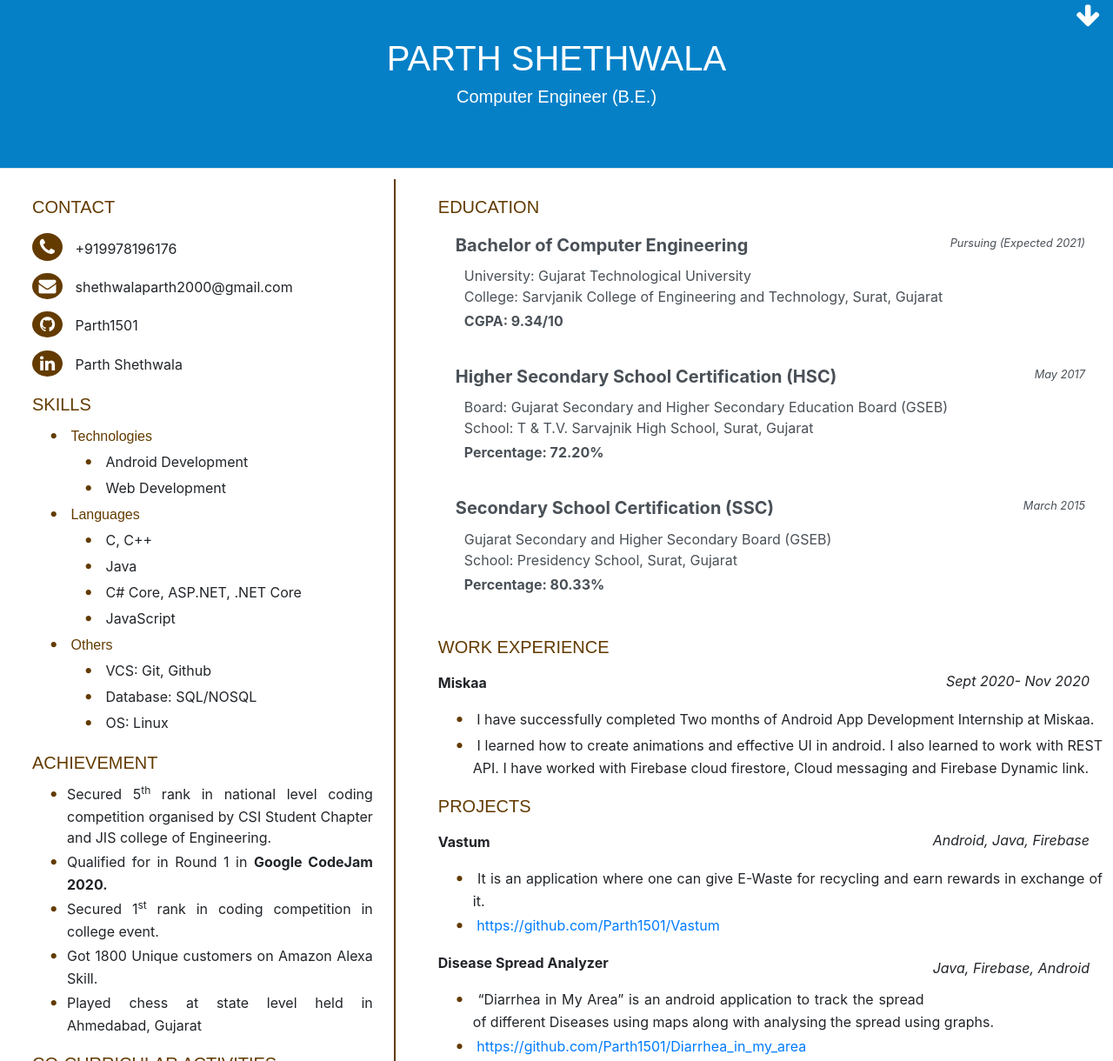
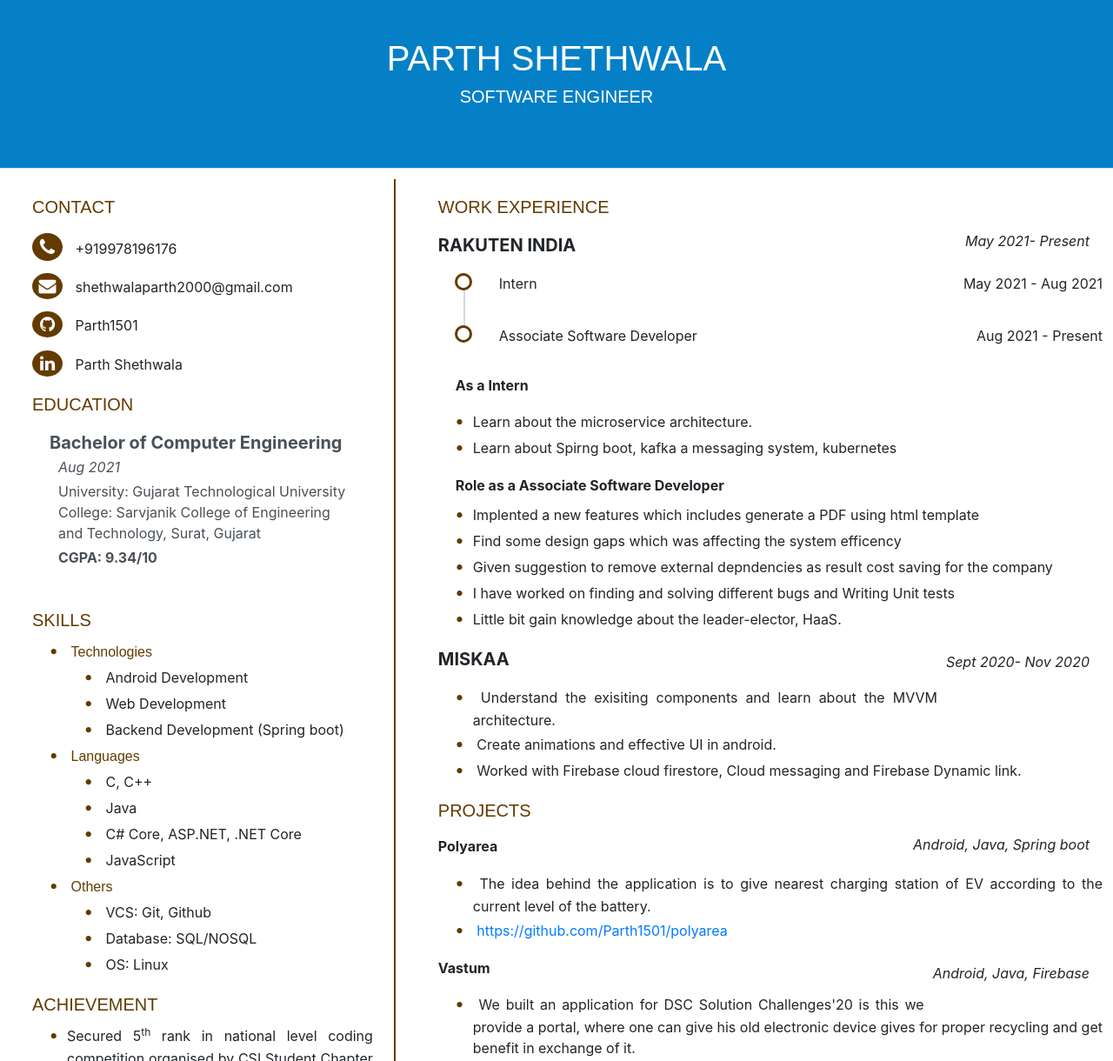
Before and after one commit to Parth1501/cv, a plain HTML site: page index.html in a window 1280 px wide. Shown: the part 7-1227 px from the top of the page at 87% size. Drawn offline with nearby package versions, Linux system fonts and the light colour scheme; a web font is replaced by a local one.

Commit message:
Rakuten changes

```diff
--- a/CSS/style.css
+++ b/CSS/style.css
@@ -37,7 +37,7 @@
 
 .vl {
     border-left: 2px solid #633b00;
-    height: 1500px;
+    height: 1400px;
     float: right;
 }
 
@@ -83,3 +83,36 @@ ul li::before {
 li{
     text-align: justify;
 }
+ul.timeline {
+    list-style-type: none;
+    position: relative;
+}
+
+ul.timeline:before {
+    content: ' ';
+    background: #d4d9df;
+    display: inline-block;
+    position: absolute;
+    left: 29px;
+    width: 2px;
+    height: 75%;
+    z-index: 400;
+}
+
+ul.timeline>li {
+    margin: 20px 0;
+    padding-left: 20px;
+}
+
+ul.timeline>li:before {
+    content: ' ';
+    background: white;
+    display: inline-block;
+    position: absolute;
+    border-radius: 50%;
+    border: 3px solid #633b00;
+    left: 39.5px;
+    width: 20px;
+    height: 20px;
+    z-index: 400;
+}
--- a/index.html
+++ b/index.html
@@ -17,12 +17,10 @@
 <body>
     <div class="top">
 
-        <a href="Resume.pdf" target="_blank">
-            <i class="fa fa-arrow-down" aria-hidden="true" style="font-size: 30px;float: right;color:white;margin-top:10px;margin-right: 15px;"></i>
-        </a>
+
         <div class="name">
             <h1 class=" font-heading ">PARTH SHETHWALA</h1>
-            <h5 class="font-heading ">Computer Engineer (B.E.)</h5>
+            <h5 class="font-heading ">SOFTWARE ENGINEER</h5>
         </div>
     </div>
 
@@ -44,7 +42,23 @@
                         <i class="icon fa fa-linkedin" aria-hidden="true" style="font-size: 20px;margin-top:15px"></i>
                         <a href="https://linkedin.com/in/parth-shethwala-8b007515a/" style="color:inherit;margin-left: 10px;">Parth Shethwala</a>
                     </div>
+                    <div class="margins">
+                        <h5 class="font">EDUCATION</h5>
+                        <div class="list-group ">
+                            <a class="list-group-item list-group-item-action flex-column align-items-start " target="_blank " style="border: none;pointer-events: none;cursor: default; ">
+                                <div class="d-flex w-100 justify-content-between ">
+                                    <h5 class="mb-1 "><strong>Bachelor of Computer Engineering</strong></h5>
 
+                                </div>
+
+                                <p class="mb-1 "><i>Aug 2021</i></p>
+                                <p class="mb-1 ">University: Gujarat Technological University<br> College: Sarvjanik College of Engineering and Technology, Surat, Gujarat
+                                <br>
+                                <p class="gitlink "> <b> CGPA: 9.34/10</b></p>
+                            </a>
+
+                        </div>
+                    </div>
 
                     <div class="margins ">
                         <h5 class="font ">SKILLS</h5>
@@ -57,6 +71,9 @@
                                     </li>
                                     <li>
                                         Web Development
+                                    </li>
+                                    <li>
+                                        Backend Development (Spring boot)
                                     </li>
                                 </ul>
                             </li>
@@ -101,10 +118,8 @@
 
                         <ul>
                             <li>Secured 5<sup>th</sup> rank in national level coding competition organised by CSI Student Chapter and JIS college of Engineering.</li>
-                            <li>Qualified for in Round 1 in <b>Google CodeJam 2020.</b></li>
-                            <li>Secured 1<sup>st</sup> rank in coding competition in college event.</li>
                             <li>Got 1800 Unique customers on Amazon Alexa Skill.</li>
-                            <li>Played chess at state level held in Ahmedabad, Gujarat</li>
+
                         </ul>
                     </div>
 
@@ -126,6 +141,7 @@
 
 
 
+
                 </div>
             </td>
 
@@ -135,71 +151,69 @@
 
             <td width="65% ">
 
-                <div class="margins">
-                    <h5 class="font">EDUCATION</h5>
-                    <div class="list-group ">
-                        <a class="list-group-item list-group-item-action flex-column align-items-start " target="_blank " style="border: none;pointer-events: none;cursor: default; ">
-                            <div class="d-flex w-100 justify-content-between ">
-                                <h5 class="mb-1 "><strong>Bachelor of Computer Engineering</strong></h5>
-                                <p class="small"> <i> Pursuing (Expected 2021) </i></small>
-                            </div>
-
-                            <p class="mb-1 ">University: Gujarat Technological University<br> College: Sarvjanik College of Engineering and Technology, Surat, Gujarat
-                            </p>
-                            <br>
-                            <p class="gitlink "> <b> CGPA: 9.34/10</b></p>
-                        </a>
-                        <a class="list-group-item list-group-item-action flex-column align-items-start " style="border: none;pointer-events: none;cursor: default; ">
-                            <div class="d-flex w-100 justify-content-between ">
-                                <h5 class="mb-1 "> <b> Higher Secondary School Certification (HSC)</b> </h5>
-                                <p class="small"> <i> May 2017</i></p>
-                            </div>
-
-                            <p class="mb-1 ">Board: Gujarat Secondary and Higher Secondary Education Board (GSEB) <br> School: T & T.V. Sarvajnik High School, Surat, Gujarat
-                            </p>
-                            <br>
-                            <p class="gitlink "> <b> Percentage: 72.20% </b></p>
-                        </a>
-                        <a class="list-group-item list-group-item-action flex-column align-items-start " style="border: none;pointer-events: none;cursor: default; ">
-                            <div class="d-flex w-100 justify-content-between ">
-                                <h5 class="mb-1 "> <b> Secondary School Certification (SSC) </b></h5>
-                                <p class="small"> <i> March 2015</i></p>
-                            </div>
-
-                            <p class="mb-1 "> Gujarat Secondary and Higher Secondary Board (GSEB)
-                                <br> School: Presidency School, Surat, Gujarat
-                            </p>
-                            <br>
-                            <p class="gitlink "> <b> Percentage: 80.33%</b></p>
-                        </a>
-
-
-                    </div>
-                </div>
-
                 <div class="margins ">
                     <h5 class="font ">WORK EXPERIENCE</h5>
+                    <p style="float: right; margin-top:7px;margin-right:15px "><i>May 2021- Present</i></p>
+                    <h5 style="margin-top: 20px; text-transform: uppercase;"> <b>Rakuten India</b></h5>
+                    <ul class="timeline">
+                        <li>
+                            <p>Intern</p>
+                            <p class="float-right" style="margin-top: -10;">May 2021 - Aug 2021</p>
+
+                        </li>
+                        <li>
+                            <p>Associate Software Developer
+                            </p>
+                            <p class="float-right">Aug 2021 - Present</p>
+                        </li>
+                    </ul>
+                    <h6 style="margin-top: 20px;margin-left: 20px;"> <b>As a Intern</b></h6>
+                    <ul>
+                        <li style="margin-top:16px">Learn about the microservice architecture.</li>
+                        <li>Learn about Spirng boot, kafka a messaging system, kubernetes</li>
+                    </ul>
+                    <h6 style="margin-top: 20px;margin-left: 20px;"> <b>Role as a Associate Software Developer</b></h6>
+                    <ul>
+                        <li>Implented a new features which includes generate a PDF using html template</li>
+                        <li>Find some design gaps which was affecting the system efficency</li>
+                        <li>Given suggestion to remove external depndencies as result cost saving for the company</li>
+                        <li>I have worked on finding and solving different bugs and Writing Unit tests</li>
+                        <li>Little bit gain knowledge about the leader-elector, HaaS.</li>
+                    </ul>
+
                     <p style="float: right; margin-top:7px;margin-right:15px "><i>Sept 2020- Nov 2020</i></p>
-                    <h6 style="margin-top: 20px;"> <b>Miskaa</b></h6>
+                    <h5 style="margin-top: 20px; text-transform: uppercase;"> <b>Miskaa</b></h5>
                     <ul>
                         <li style="margin-top:16px">
-                            I have successfully completed Two months of Android App Development Internship at Miskaa.</li>
+                            Understand the exisiting components and learn about the MVVM architecture.
                         <li>
-                            I learned how to create animations and effective UI in android. I also learned to work with REST API. I have worked with Firebase cloud firestore, Cloud messaging and Firebase Dynamic link.
+                            Create animations and effective UI in android.
+                        </li>
+                        <li>
+                            Worked with Firebase cloud firestore, Cloud messaging and Firebase Dynamic link.
                         </li>
 
                     </ul>
-
                 </div>
 
 
                 <div class="margins ">
                     <h5 class="font ">PROJECTS</h5>
+                    <p style="float: right; margin-top:7px;margin-right:15px "><i>Android, Java, Spring boot</i></p>
+                    <h6 style="margin-top: 20px;"> <b>Polyarea</b></h6>
+                    <ul>
+                        <li style="margin-top:16px">
+                            The idea behind the application is to give nearest charging station of EV according to the current level of the battery.
+                        </li>
+                        <li>
+                            <a href="https://github.com/Parth1501/polyarea">https://github.com/Parth1501/polyarea</a>
+                        </li>
+                    </ul>
                     <p style="float: right; margin-top:7px;margin-right:15px "><i>Android, Java, Firebase</i></p>
                     <h6 style="margin-top: 20px;"> <b> Vastum</b></h6>
                     <ul>
                         <li style="margin-top:16px">
-                            It is an application where one can give E-Waste for recycling and earn rewards in exchange of it.
+                            We built an application for DSC Solution Challenges'20 is this we provide a portal, where one can give his old electronic device gives for proper recycling and get benefit in exchange of it.
                         </li>
 
                         <li>
@@ -209,8 +223,7 @@
                     <p style="float: right; margin-top:7px;margin-right:15px "><i>Java, Firebase, Android</i></p>
                     <h6 style="margin-top: 20px;"> <b>Disease Spread Analyzer</b></h6>
                     <ul>
-                        <li style="margin-top:16px">
-                        “Diarrhea in My Area” is an android application to track the spread of different Diseases using maps along with analysing the spread using graphs.
+                        <li style="margin-top:16px">“Diarrhea in My Area” is an android application to track the spread of different Diseases using maps along with analysing the spread using graphs.
                         </li>
                         <li>
                             <a href="https://github.com/Parth1501/Diarrhea_in_my_area
@@ -229,58 +242,6 @@
                             <a href="https://github.com/Parth1501/news-fetcher">https://github.com/Parth1501/news-fetcher</a>
                         </li>
                     </ul>
-
-                    <p style="float: right; margin-top:7px;margin-right:15px "><i>Python,Haar cascade</i></p>
-                    <h6 style="margin-top: 20px;"> <b>Face Detection Robot</b></h6>
-                    <ul>
-                        <li style="margin-top:16px">
-                            A face detection script that detect face and on the basis of that it will say Hello with your name.
-
-                        </li>
-                        <li>
-                            <a href="https://github.com/Parth1501/Face_Detection
-                            ">https://github.com/Parth1501/Face_Detection
-
-                        </a>
-                        </li>
-                    </ul>
-
-
-                    <p style="float: right; margin-top:7px;margin-right:15px "><i>Python, Beautiful Soup4, stmplib, request</i></p>
-                    <h6 style="margin-top: 20px;"> <b>Result Notifier</b></h6>
-                    <ul>
-                        <li style="margin-top:16px">
-                            It will contimously looking for the website whether the result is uploaded or not. Once it uploaded it will notify you via mail.
-                        </li>
-                        <li>
-                            <a href="https://github.com/Parth1501/result_notifier">https://github.com/Parth1501/result_notifier
-                        </a>
-                        </li>
-                    </ul>
-
-
-
-
-
-
-                    <p style="float: right; margin-top:7px;margin-right:15px "><i>JavaScript</i></p>
-                    <h6 style="margin-top: 20px;"> <b>Amazon Alexa Skills Home
-                    </b></h6>
-                    <ul>
-                        <li style="margin-top:16px">
-                            I have make small game on Stone, Paper, Scissors.
-                        </li>
-                        <li >
-                            Gain over 2500+ customers
-                        </li>
-                        <li>
-                            <a href="https://github.com/Parth1501/Amazon_Alexa
-                            ">https://github.com/Parth1501/Amazon_Alexa
-
-                        </a>
-                        </li>
-                    </ul>
-
 
 
                 </div>
```
